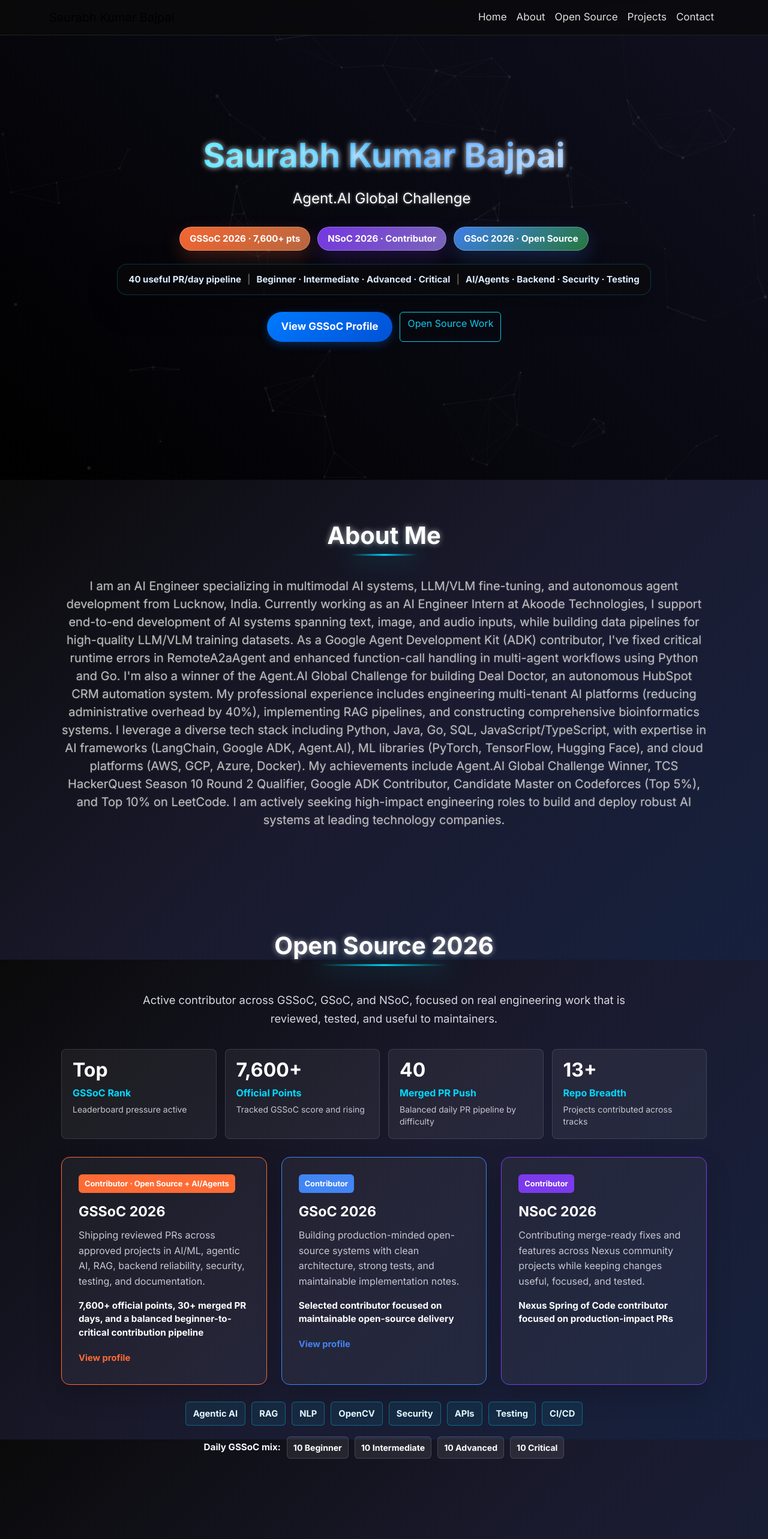
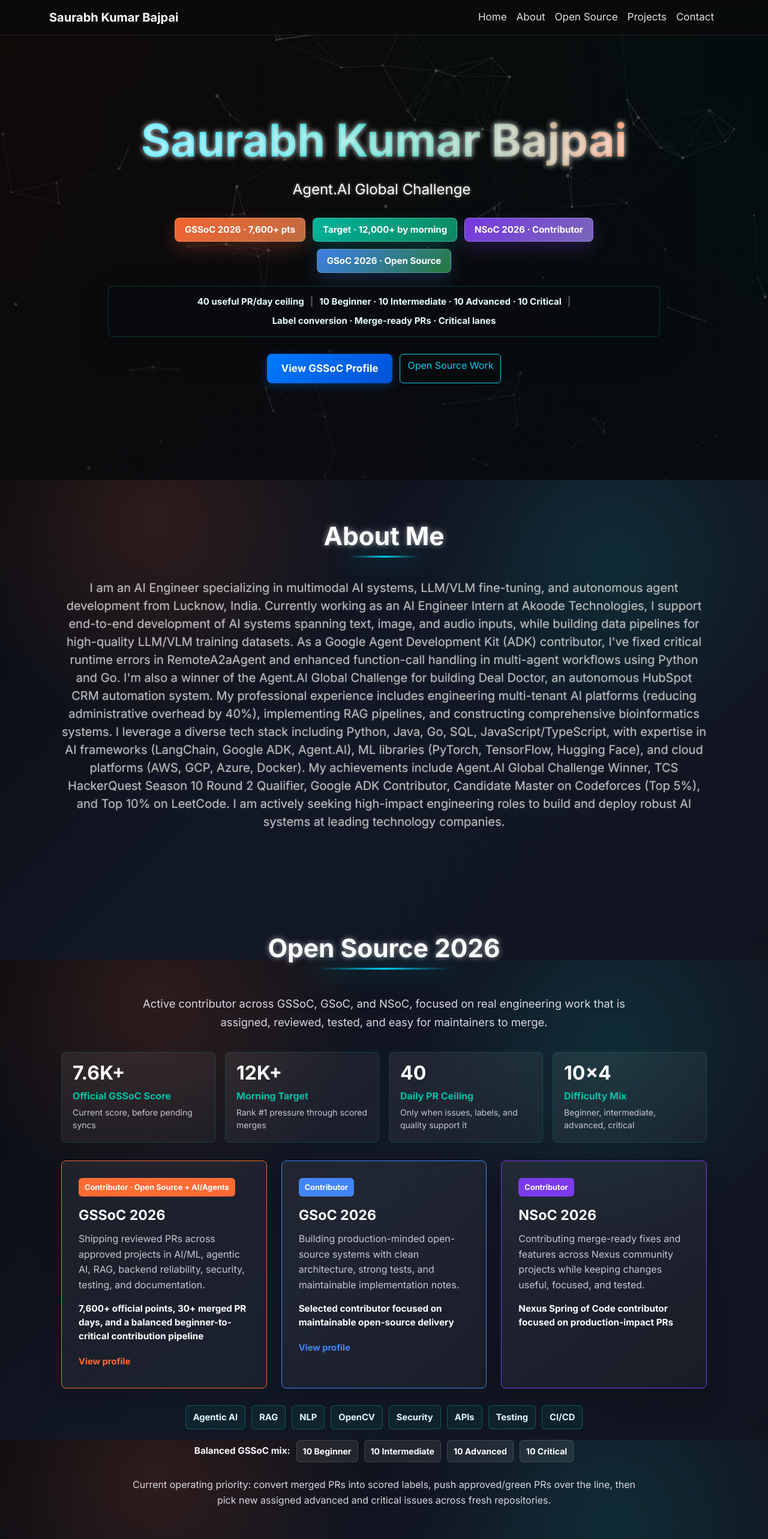
Before and after one commit to saurabhhhcodes/saurabhhhcodes, a React (Create React App) app in the folder portfolio-website/: page / in a window 1280 px wide. Shown: the top 2566 px of the page at 60% size. Built offline with nearby package versions, Linux system fonts and the light colour scheme.

Commit message:
docs: refresh 2026 open source profile

```diff
--- a/portfolio-website/src/App.tsx
+++ b/portfolio-website/src/App.tsx
@@ -41,6 +41,9 @@ function App() {
               <a className="program-badge gssoc" href="https://gssoc.girlscript.org/profile/6a73d848-056f-4043-a79b-83dfc87113ac" target="_blank" rel="noreferrer">
                 GSSoC 2026 · 7,600+ pts
               </a>
+              <a className="program-badge target" href="https://gssoc.girlscript.org/profile/6a73d848-056f-4043-a79b-83dfc87113ac" target="_blank" rel="noreferrer">
+                Target · 12,000+ by morning
+              </a>
               <a className="program-badge nsoc" href="https://github.com/saurabhhhcodes" target="_blank" rel="noreferrer">
                 NSoC 2026 · Contributor
               </a>
@@ -49,9 +52,9 @@ function App() {
               </a>
             </div>
             <div className="hero-open-source-panel" aria-label="Current open source focus">
-              <span>40 useful PR/day pipeline</span>
-              <span>Beginner · Intermediate · Advanced · Critical</span>
-              <span>AI/Agents · Backend · Security · Testing</span>
+              <span>40 useful PR/day ceiling</span>
+              <span>10 Beginner · 10 Intermediate · 10 Advanced · 10 Critical</span>
+              <span>Label conversion · Merge-ready PRs · Critical lanes</span>
             </div>
             <div className="hero-actions">
               <Button variant="primary" href="https://gssoc.girlscript.org/profile/6a73d848-056f-4043-a79b-83dfc87113ac" target="_blank" rel="noreferrer">
--- a/portfolio-website/src/components/AchievementBadges.tsx
+++ b/portfolio-website/src/components/AchievementBadges.tsx
@@ -33,7 +33,7 @@ const achievements: Achievement[] = [
     {
         title: 'GSSoC 2026',
         icon: '🌐',
-        description: '7,600+ Official Points · Top Leaderboard Push',
+        description: '7,600+ Points · 12K Morning Target',
         link: 'https://gssoc.girlscript.org/profile/6a73d848-056f-4043-a79b-83dfc87113ac',
         color: '#FF6B35',
     },
--- a/portfolio-website/src/components/OpenSourcePrograms.css
+++ b/portfolio-website/src/components/OpenSourcePrograms.css
@@ -21,7 +21,7 @@
 .opensource-stats {
     display: grid;
     grid-template-columns: repeat(auto-fit, minmax(180px, 1fr));
-    gap: 14px;
+    gap: 16px;
     margin: 0 0 30px;
 }
 
@@ -29,8 +29,8 @@
     min-height: 118px;
     padding: 18px;
     text-align: left;
-    background: rgba(255, 255, 255, 0.06);
-    border: 1px solid rgba(255, 255, 255, 0.12);
+    background: linear-gradient(145deg, rgba(255, 255, 255, 0.075), rgba(255, 255, 255, 0.035));
+    border: 1px solid rgba(0, 194, 168, 0.18);
     border-radius: 8px;
 }
 
@@ -48,7 +48,7 @@
 }
 
 .opensource-stat span {
-    color: #00d9ff;
+    color: #00c2a8;
     font-weight: 700;
     margin-bottom: 6px;
 }
@@ -62,9 +62,9 @@
     min-height: 260px;
     padding: 28px;
     text-align: left;
-    background: rgba(255, 255, 255, 0.05);
+    background: linear-gradient(145deg, rgba(255, 255, 255, 0.07), rgba(255, 255, 255, 0.035));
     border: 1px solid rgba(255, 255, 255, 0.12);
-    border-radius: 14px;
+    border-radius: 8px;
     box-shadow: 0 18px 42px rgba(0, 0, 0, 0.18);
 }
 
@@ -125,10 +125,10 @@
 
 .opensource-focus span {
     padding: 8px 12px;
-    border: 1px solid rgba(0, 217, 255, 0.35);
+    border: 1px solid rgba(0, 194, 168, 0.35);
     border-radius: 6px;
     color: #dff9ff;
-    background: rgba(0, 217, 255, 0.08);
+    background: rgba(0, 194, 168, 0.08);
     font-size: 0.92rem;
     font-weight: 600;
 }
@@ -157,6 +157,14 @@
     font-weight: 700;
 }
 
+.opensource-note {
+    max-width: 850px;
+    margin: 24px auto 0;
+    color: #d8d8e2;
+    font-size: 1rem;
+    line-height: 1.65;
+}
+
 @media (max-width: 768px) {
     .opensource-card {
         min-height: auto;
--- a/portfolio-website/src/components/OpenSourcePrograms.tsx
+++ b/portfolio-website/src/components/OpenSourcePrograms.tsx
@@ -19,24 +19,24 @@ interface ProgramStat {
 
 const programStats: ProgramStat[] = [
     {
-        label: 'GSSoC Rank',
-        value: 'Top',
-        detail: 'Leaderboard pressure active',
+        label: 'Official GSSoC Score',
+        value: '7.6K+',
+        detail: 'Current score, before pending syncs',
     },
     {
-        label: 'Official Points',
-        value: '7,600+',
-        detail: 'Tracked GSSoC score and rising',
+        label: 'Morning Target',
+        value: '12K+',
+        detail: 'Rank #1 pressure through scored merges',
     },
     {
-        label: 'Merged PR Push',
+        label: 'Daily PR Ceiling',
         value: '40',
-        detail: 'Balanced daily PR pipeline by difficulty',
+        detail: 'Only when issues, labels, and quality support it',
     },
     {
-        label: 'Repo Breadth',
-        value: '13+',
-        detail: 'Projects contributed across tracks',
+        label: 'Difficulty Mix',
+        value: '10x4',
+        detail: 'Beginner, intermediate, advanced, critical',
     },
 ];
 
@@ -74,8 +74,8 @@ const OpenSourcePrograms: React.FC = () => (
         <Fade>
             <h2 className="section-title">Open Source 2026</h2>
             <p className="opensource-lead">
-                Active contributor across GSSoC, GSoC, and NSoC, focused on real engineering work that is reviewed,
-                tested, and useful to maintainers.
+                Active contributor across GSSoC, GSoC, and NSoC, focused on real engineering work that is assigned,
+                reviewed, tested, and easy for maintainers to merge.
             </p>
             <div className="opensource-stats" aria-label="Open source program stats">
                 {programStats.map((stat) => (
@@ -119,11 +119,15 @@ const OpenSourcePrograms: React.FC = () => (
                 ))}
             </div>
             <div className="opensource-difficulty" aria-label="GSSoC daily contribution mix">
-                <strong>Daily GSSoC mix:</strong>
+                <strong>Balanced GSSoC mix:</strong>
                 {difficultyMix.map((difficulty) => (
                     <span key={difficulty}>10 {difficulty}</span>
                 ))}
             </div>
+            <p className="opensource-note">
+                Current operating priority: convert merged PRs into scored labels, push approved/green PRs over the line,
+                then pick new assigned advanced and critical issues across fresh repositories.
+            </p>
         </Fade>
     </section>
 );
--- a/portfolio-website/src/custom.css
+++ b/portfolio-website/src/custom.css
@@ -5,7 +5,10 @@ html {
 }
 
 body {
-  background: linear-gradient(135deg, #0a0a0a 0%, #1a1a2e 50%, #16213e 100%);
+  background:
+    radial-gradient(circle at 20% 8%, rgba(255, 107, 53, 0.14), transparent 28%),
+    radial-gradient(circle at 80% 18%, rgba(0, 194, 168, 0.12), transparent 26%),
+    linear-gradient(135deg, #090b10 0%, #121826 48%, #10141f 100%);
   background-attachment: fixed;
   color: #e0e0e0;
   font-family: 'Inter', sans-serif;
@@ -28,13 +31,14 @@ body {
 }
 
 .App-header {
-  padding: 120px 20px;
+  padding: 128px 20px 96px;
 }
 
 .App-header h1 {
-  font-size: 56px;
+  font-size: clamp(2.5rem, 7vw, 4.7rem);
   font-weight: 700;
   margin-bottom: 16px;
+  letter-spacing: 0;
 }
 
 .App-header p {
@@ -54,7 +58,7 @@ body {
 
 .program-badge {
   border: 1px solid rgba(255, 255, 255, 0.22);
-  border-radius: 999px;
+  border-radius: 8px;
   color: #ffffff;
   display: inline-flex;
   font-size: 15px;
@@ -72,8 +76,13 @@ body {
 }
 
 .program-badge.gssoc {
-  background: linear-gradient(135deg, rgba(255, 107, 53, 0.95), rgba(255, 142, 83, 0.72));
+  background: linear-gradient(135deg, rgba(255, 107, 53, 0.95), rgba(255, 142, 83, 0.74));
   box-shadow: 0 12px 30px rgba(255, 107, 53, 0.22);
+}
+
+.program-badge.target {
+  background: linear-gradient(135deg, rgba(0, 194, 168, 0.92), rgba(16, 185, 129, 0.72));
+  box-shadow: 0 12px 30px rgba(0, 194, 168, 0.2);
 }
 
 .program-badge.nsoc {
@@ -88,9 +97,9 @@ body {
 
 .hero-open-source-panel {
   align-items: center;
-  background: rgba(10, 10, 10, 0.62);
-  border: 1px solid rgba(0, 217, 255, 0.22);
-  border-radius: 16px;
+  background: rgba(9, 11, 16, 0.72);
+  border: 1px solid rgba(0, 194, 168, 0.26);
+  border-radius: 8px;
   box-shadow: 0 18px 50px rgba(0, 0, 0, 0.26);
   display: flex;
   flex-wrap: wrap;
@@ -102,7 +111,7 @@ body {
 }
 
 .hero-open-source-panel span {
-  color: #dbeafe;
+  color: #e7fff9;
   font-size: 15px;
   font-weight: 600;
 }
@@ -126,7 +135,7 @@ section {
 }
 
 .section-title {
-  font-size: 40px;
+  font-size: clamp(2rem, 5vw, 2.65rem);
   font-weight: 700;
   margin-bottom: 40px;
   color: #ffffff;
@@ -140,7 +149,7 @@ section {
   backdrop-filter: blur(10px);
   -webkit-backdrop-filter: blur(10px);
   border: 1px solid rgba(255, 255, 255, 0.1);
-  border-radius: 18px;
+  border-radius: 8px;
   padding: 32px;
   text-align: left;
   transition: all 0.4s cubic-bezier(0.175, 0.885, 0.32, 1.275);
@@ -187,7 +196,7 @@ section {
   font-size: 17px;
   font-weight: 600;
   padding: 12px 24px;
-  border-radius: 980px;
+  border-radius: 8px;
   transition: all 0.3s ease;
   box-shadow: 0 4px 15px rgba(0, 122, 255, 0.3);
 }
@@ -231,6 +240,12 @@ section {
   border-bottom: 1px solid rgba(255, 255, 255, 0.1);
 }
 
+.navbar-brand {
+  color: #ffffff !important;
+  font-weight: 700;
+  letter-spacing: 0;
+}
+
 .nav-link {
   color: #e0e0e0 !important;
   font-size: 17px;
@@ -250,28 +265,61 @@ footer {
 
 
 @media (max-width: 768px) {
+  .App-header {
+    min-height: 100svh;
+    overflow: hidden;
+    padding: 96px 14px 64px;
+    width: 100%;
+  }
+
   .App-header h1 {
-    font-size: 40px;
+    font-size: 2.35rem;
+    line-height: 1.08;
+    max-width: 100%;
+    overflow-wrap: break-word;
   }
 
   .App-header p {
     font-size: 20px;
+    max-width: 100%;
+  }
+
+  .program-badge-row,
+  .hero-actions {
+    max-width: 100%;
+    width: 100%;
   }
 
   .program-badge {
     font-size: 13px;
+    justify-content: center;
+    max-width: min(100%, 320px);
+    min-width: 0;
     white-space: normal;
   }
 
   .hero-open-source-panel {
     align-items: stretch;
     flex-direction: column;
-    max-width: 360px;
+    max-width: calc(100% - 8px);
+    padding: 14px 12px;
   }
 
   .hero-open-source-panel span:not(:last-child)::after {
     content: '';
     margin-left: 0;
+  }
+
+  .hero-open-source-panel span {
+    display: block;
+    overflow-wrap: anywhere;
+    white-space: normal;
+    width: 100%;
+  }
+
+  .hero-actions .btn {
+    max-width: min(100%, 320px);
+    width: 100%;
   }
 
   .section-title {
@@ -318,7 +366,9 @@ footer {
   left: 0;
   width: 100%;
   height: 100%;
-  background: linear-gradient(45deg, rgba(0, 0, 0, 0.8), rgba(20, 20, 40, 0.8));
+  background:
+    linear-gradient(180deg, rgba(9, 11, 16, 0.36), rgba(9, 11, 16, 0.78)),
+    linear-gradient(90deg, rgba(255, 107, 53, 0.08), rgba(0, 194, 168, 0.08));
   z-index: -1;
 }
 
@@ -397,7 +447,7 @@ footer {
 /* Enhanced Header Animations */
 .App-header h1 {
   animation: float 6s ease-in-out infinite;
-  background: linear-gradient(90deg, #ffffff, #00D9FF, #007aff, #ffffff);
+  background: linear-gradient(90deg, #ffffff, #00D9FF, #00C2A8, #FF6B35, #ffffff);
   background-size: 200% auto;
   -webkit-background-clip: text;
   -webkit-text-fill-color: transparent;
@@ -459,3 +509,42 @@ footer {
 * {
   transition: all 0.3s ease;
 }
+
+@media (max-width: 768px) {
+  body {
+    max-width: 100vw;
+    overflow-x: hidden;
+  }
+
+  .App-header h1 {
+    font-size: 2rem;
+    line-height: 1.15;
+    max-width: 330px;
+    white-space: normal;
+    word-break: normal;
+  }
+
+  .App-header > div {
+    max-width: 100%;
+    width: min(100%, 340px);
+  }
+
+  .program-badge-row {
+    align-items: center;
+    flex-direction: column;
+  }
+
+  .program-badge {
+    box-sizing: border-box;
+    width: min(100%, 300px);
+  }
+
+  .hero-open-source-panel {
+    width: min(100%, 340px);
+  }
+
+  .hero-actions {
+    align-items: center;
+    flex-direction: column;
+  }
+}
```
Also changed, not shown: 1 other file (tests, documents, lock files or other folders).
